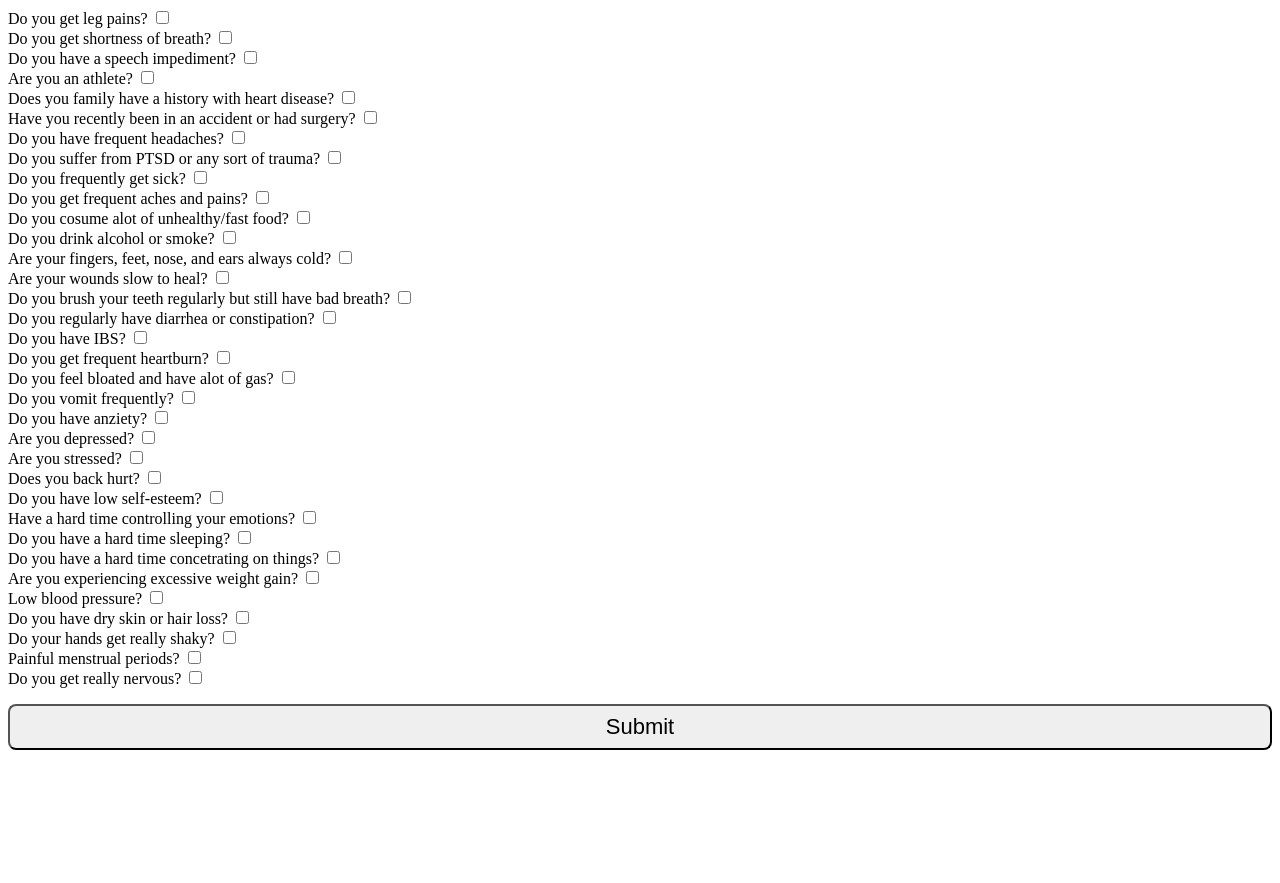
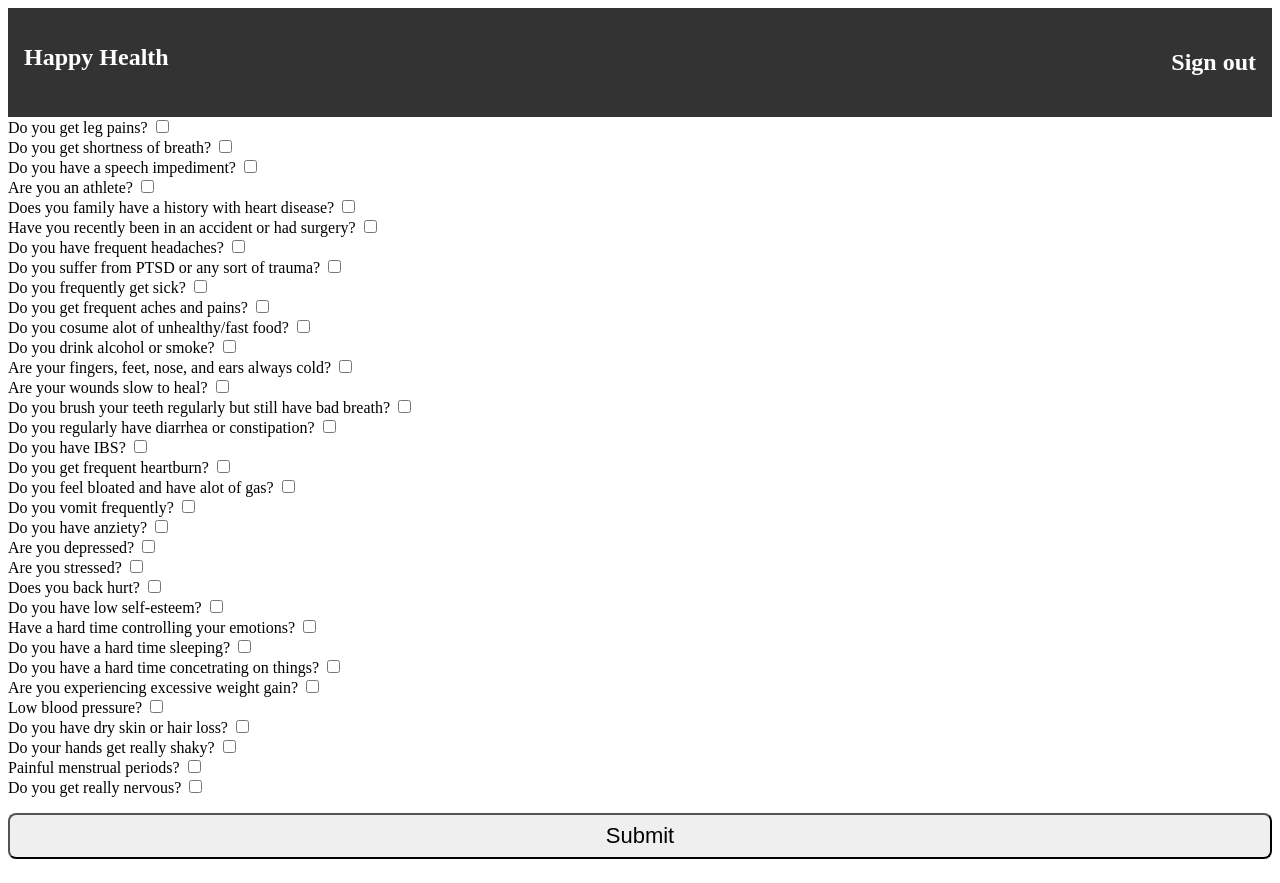
Before and after one commit to codingjavi/Happy, a React (Create React App) app in the folder Client/: page /survey in a window 1280 px wide. Before the commit the page ends 800 px from the top, so only its background shows below. Built offline with nearby package versions, Linux system fonts and the light colour scheme.

Commit message:
Adding Happy Health redirection in NavBar

```diff
--- a/Client/src/components/Dashboard.js
+++ b/Client/src/components/Dashboard.js
@@ -69,7 +69,9 @@ function Dashboard() {
         return <Navigate replace to="/login" />;
     } else {
         return (
+
             <body>
+                <Navbar />
                 <h1>Welcome to Happy Health {auth.user}</h1>
 
                 <div class = "eval">
--- a/Client/src/components/Navbar.js
+++ b/Client/src/components/Navbar.js
@@ -1,7 +1,7 @@
 import React, {useContext} from 'react'
 import axios from '../api/axios';
 import AuthContext from '../context/AuthProvider';
-import { useNavigate } from 'react-router-dom';
+import { useNavigate, Link } from 'react-router-dom';
 const LOGOUT_URL = '/logout';
 
 function Navbar() {
@@ -39,7 +39,13 @@ function Navbar() {
   }
 return (
   <nav className='navbar'>
-    <h1>Happy Health</h1>
+
+
+    <h1>
+      <Link to="/dashboard" style={{ textDecoration: 'none', color: 'white' }}>
+        Happy Health
+      </Link>
+    </h1>
     <h2>
       <span style={{ cursor: 'pointer' }} onClick={handleSignOut}>
         Sign out
--- a/Client/src/components/Results.js
+++ b/Client/src/components/Results.js
@@ -37,6 +37,7 @@ function Results() {
 
     return (
         <div>
+            <Navbar />
             {vitaminElements || "Take our Survey!"}
         </div>
     )
--- a/Client/src/components/Survey.js
+++ b/Client/src/components/Survey.js
@@ -4,6 +4,7 @@ import surveyData from '../data/surveyData';
 import { useNavigate } from 'react-router-dom';
 import axios from '../api/axios';
 import AuthContext from '../context/AuthProvider';
+import Navbar from './Navbar';
 
 //keep track of the weakneeses counts(heart, lungs , splee, ...)
 //just calculate and give the vitamins and store
@@ -93,6 +94,7 @@ function Survey() {
 
     return (
         <form onSubmit={handleSubmit}>
+            <Navbar />
             {surveyElements}
 
             <button>Submit</button>
--- a/Client/src/index.js
+++ b/Client/src/index.js
@@ -19,7 +19,6 @@ root.render(
 // or send to an analytics endpoint. Learn more: https://bit.ly/CRA-vitals
 reportWebVitals();
 /*
-trying to only show navbar when in certain components,
 trying to make the sign out button work
 trying to make refresh token functianlity to work
 
```
